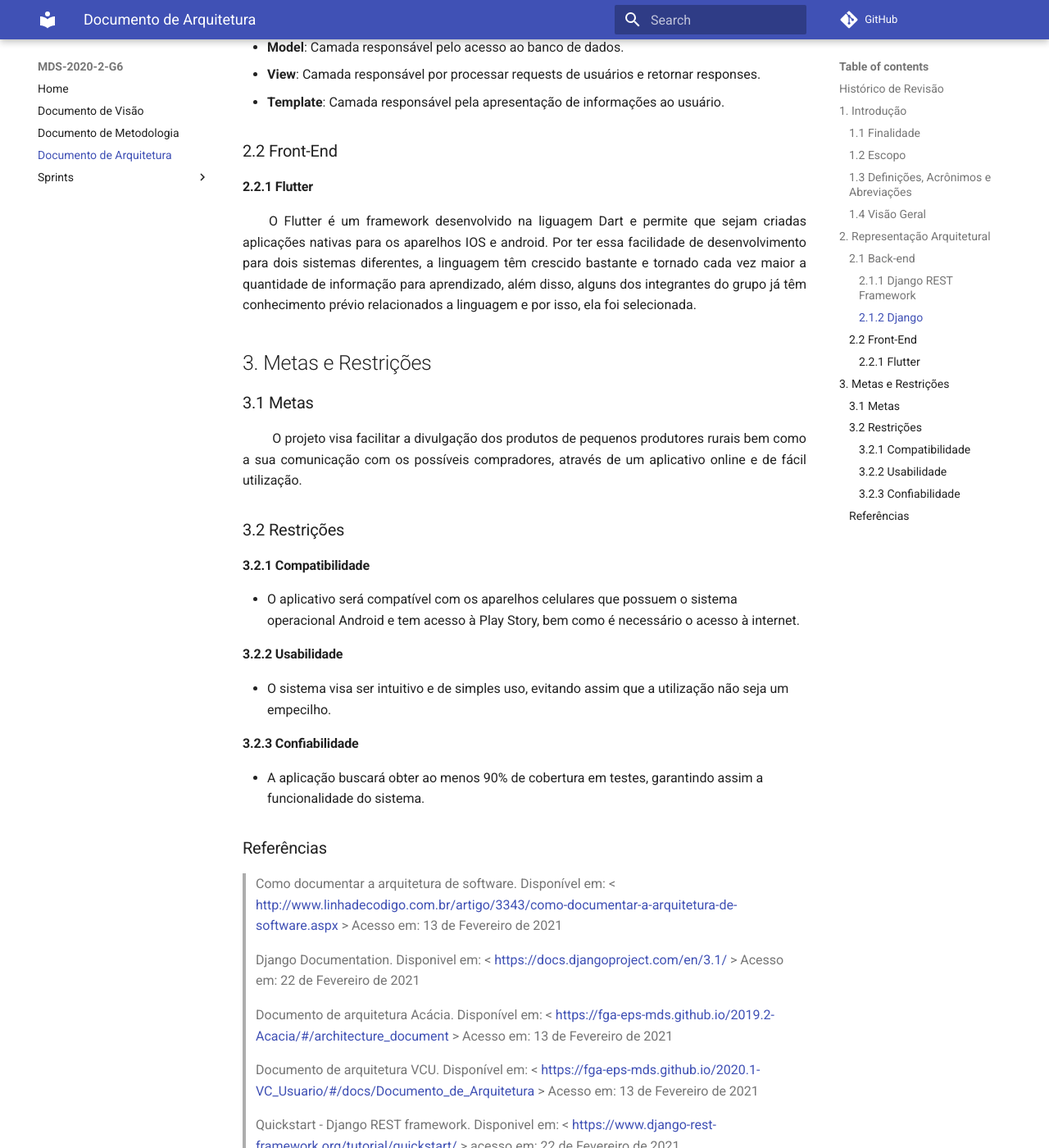
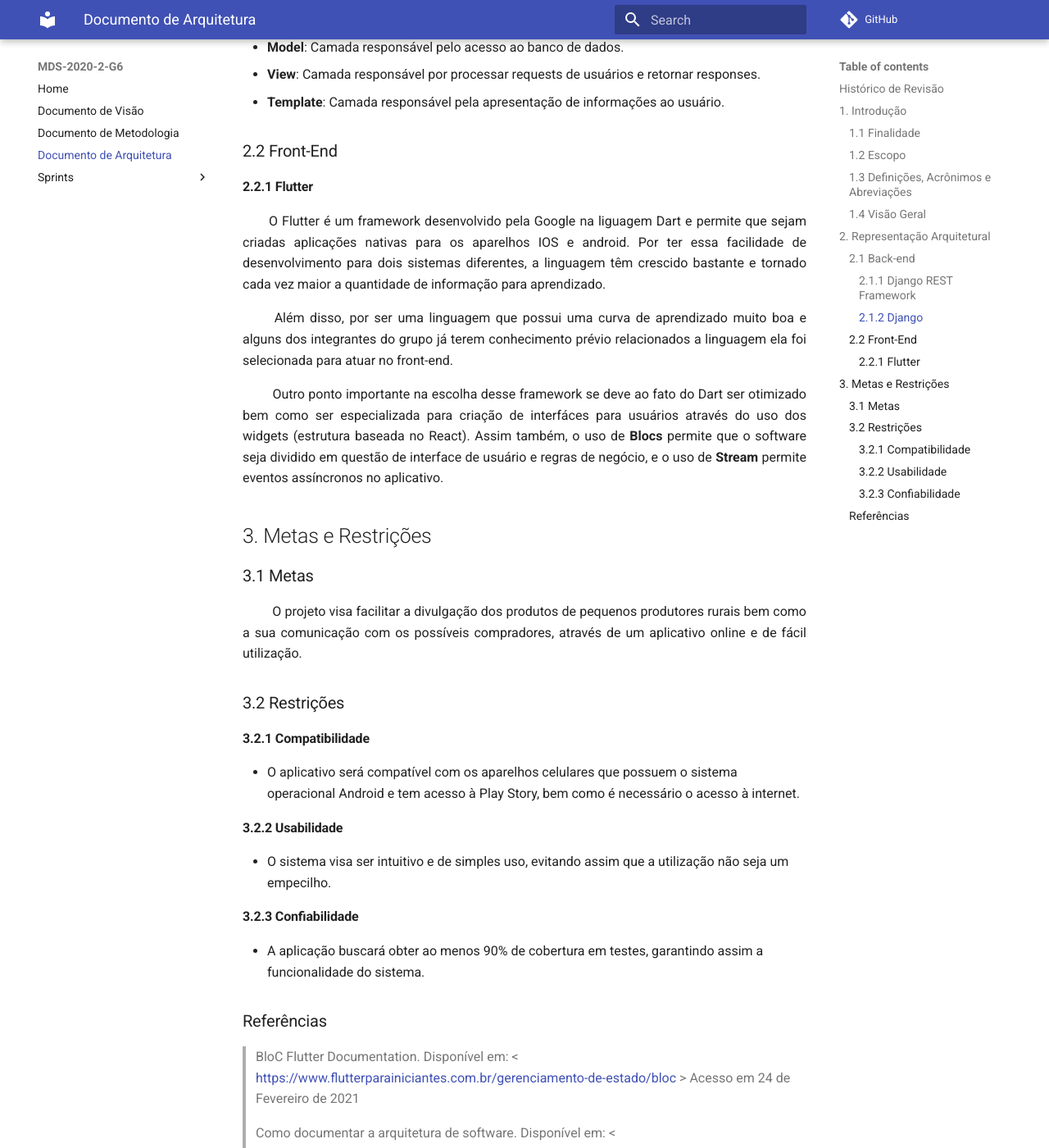
Before and after one commit to fga-eps-mds/2020.2-Hortum, an MkDocs documentation site: the page built from docs/Documento_de_arquitetura.md, in a window 1280 px wide and 1400 px high, scrolled down 2226 px. Shown: the whole window at 82% size. Built offline with MkDocs 1.6.1 and Material for MkDocs 9.7.7, drawn with Linux system fonts in a browser that asks for light colours; comment, search, counter and statistics services are not loaded; some of the changed text lies outside the part shown.

Commit message:
#24 Adição dos tópicos sobre flutter

```diff
--- a/docs/Documento_de_arquitetura.md
+++ b/docs/Documento_de_arquitetura.md
@@ -58,8 +58,10 @@ Abreviação|Significado
 ### 2.2 Front-End
 
 #### 2.2.1 Flutter
-<p align = "justify"> &emsp;&emsp;O Flutter é um framework desenvolvido na liguagem Dart e permite que sejam criadas aplicações nativas
-para os aparelhos IOS e android. Por ter essa facilidade de desenvolvimento para dois sistemas diferentes, a linguagem têm crescido bastante e tornado cada vez maior a quantidade de informação para aprendizado, além disso, alguns dos integrantes do grupo já têm conhecimento prévio relacionados a linguagem e por isso, ela foi selecionada.</p>
+<p align = "justify"> &emsp;&emsp;O Flutter é um framework desenvolvido pela Google na liguagem Dart e permite que sejam criadas aplicações nativas para os aparelhos IOS e android. Por ter essa facilidade de desenvolvimento para dois sistemas diferentes, a linguagem têm crescido bastante e tornado cada vez maior a quantidade de informação para aprendizado.</p>
+<p align = "justify"> &emsp;&emsp; Além disso, por ser uma linguagem que possui uma curva de aprendizado muito boa e alguns dos integrantes do grupo já terem conhecimento prévio relacionados a linguagem ela foi selecionada para atuar no front-end.</p>
+<p align = "justify"> &emsp;&emsp; Outro ponto importante na escolha desse framework se deve ao fato do Dart ser otimizado bem como ser especializada para criação de interfáces para usuários através do uso dos widgets (estrutura baseada no React). Assim também, o uso de <b>Blocs</b> permite que o software seja dividido em questão de interface de usuário e regras de negócio, e o uso de <b>
+Stream</b> permite eventos assíncronos no aplicativo.</p>
 
 ## 3. Metas e Restrições
 
@@ -79,6 +81,8 @@ para os aparelhos IOS e android. Por ter essa facilidade de desenvolvimento para
 
 ### Referências
 
+> BloC Flutter Documentation. Disponível em: < [https://www.flutterparainiciantes.com.br/gerenciamento-de-estado/bloc](https://www.flutterparainiciantes.com.br/gerenciamento-de-estado/bloc) > Acesso em 24 de Fevereiro de 2021
+
 > Como documentar a arquitetura de software. Disponível em: < [http://www.linhadecodigo.com.br/artigo/3343/como-documentar-a-arquitetura-de-software.aspx](http://www.linhadecodigo.com.br/artigo/3343/como-documentar-a-arquitetura-de-software.aspx) > Acesso em: 13 de Fevereiro de 2021
 
 > Django Documentation. Disponivel em: < [https://docs.djangoproject.com/en/3.1/](https://docs.djangoproject.com/en/3.1/) > Acesso em: 22 de Fevereiro de 2021
@@ -87,6 +91,8 @@ para os aparelhos IOS e android. Por ter essa facilidade de desenvolvimento para
 
 > Documento de arquitetura VCU. Disponível em: < [https://fga-eps-mds.github.io/2020.1-VC_Usuario/#/docs/Documento_de_Arquitetura](https://fga-eps-mds.github.io/2020.1-VC_Usuario/#/docs/Documento_de_Arquitetura) > Acesso em: 13 de Fevereiro de 2021
 
+> Flutter Documentation. Disponível em: < [https://flutter.dev/docs](https://flutter.dev/docs) > Acesso em: 24 de Fevereiro de 2021
+
 > Quickstart - Django REST framework. Disponivel em: < [https://www.django-rest-framework.org/tutorial/quickstart/](https://www.django-rest-framework.org/tutorial/quickstart/) > acesso em: 22 de Fevereiro de 2021
 
 > TEMPLATE Documento de Arquitetura de Software. Disponível em: < [https://github.com/DroidFoundry/DroidMetronome/wiki/TEMPLATE-Documento-de-Arquitetura-de-Software](https://github.com/DroidFoundry/DroidMetronome/wiki/TEMPLATE-Documento-de-Arquitetura-de-Software) > Acesso em: 13 de Fevereiro de 2021
```
